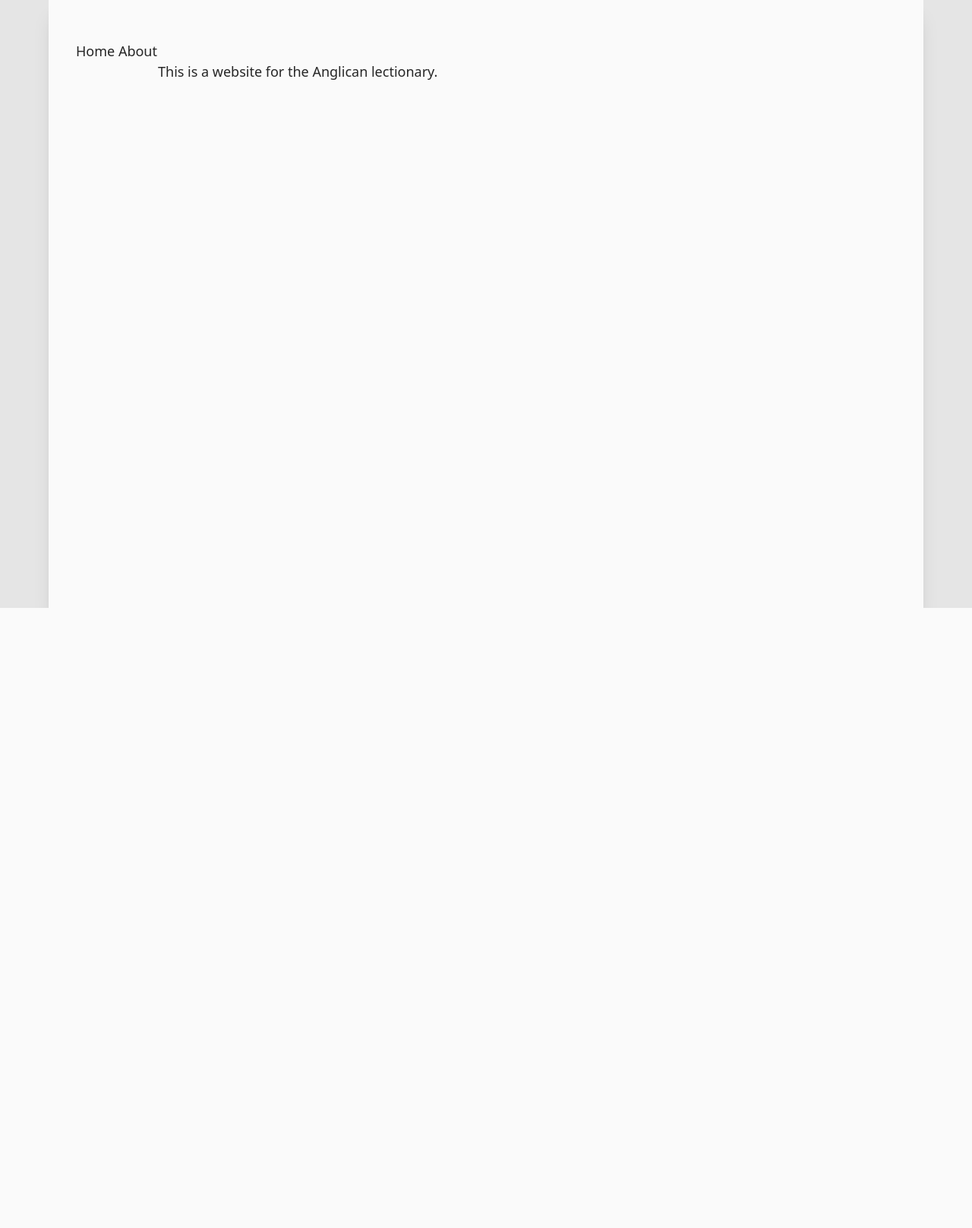
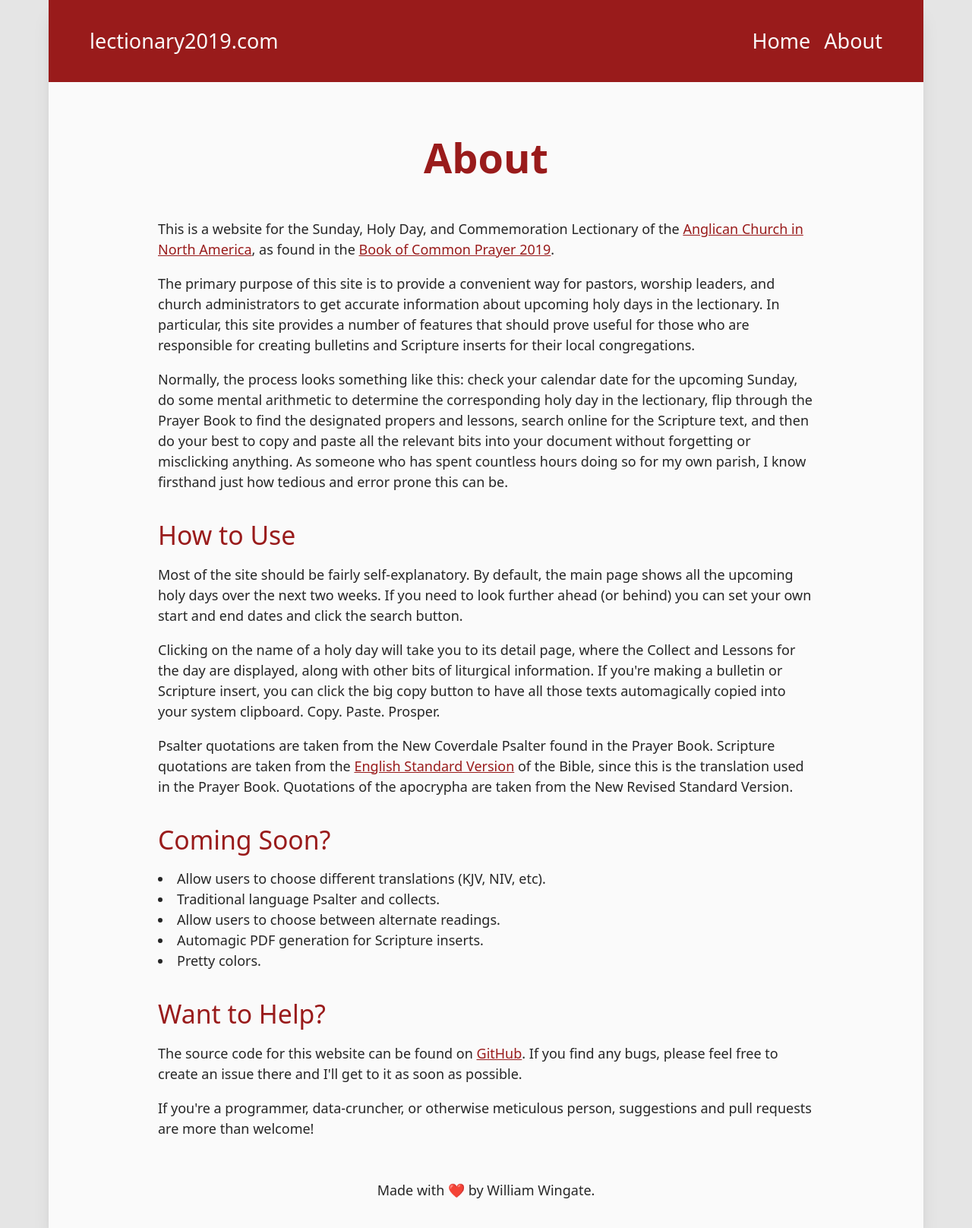
Before and after one commit to wtwingate/lectionary-django, a Django app: page /about/ in a window 1280 px wide. Shown: the whole page at 76% size. Before the commit the page ends 800 px from the top, so only its background shows below. Run offline with Django 5.2, Linux system fonts and the light colour scheme.

Commit message:
Write copy for About page

```diff
--- a/lectionary/templates/lectionary/about.html
+++ b/lectionary/templates/lectionary/about.html
@@ -1,2 +1,68 @@
 {% extends "lectionary/base.html" %}
-{% block content %}<p>This is a website for the Anglican lectionary.</p>{% endblock %}
+{% block content %}
+    <h1 class="mb-12 mt-16 text-center text-5xl font-semibold text-red-800">About</h1>
+    <p class="my-4">
+        This is a website for the Sunday, Holy Day, and Commemoration Lectionary of
+        the
+        <a class="text-red-800 underline" href="https://anglicanchurch.net/">Anglican Church in North America</a>, as found in the
+        <a class="text-red-800 underline"
+           href="https://bcp2019.anglicanchurch.net/">Book of Common Prayer 2019</a>.
+    </p>
+    <p class="my-4">
+        The primary purpose of this site is to provide a convenient way for pastors,
+        worship leaders, and church administrators to get accurate information about
+        upcoming holy days in the lectionary. In particular, this site provides a
+        number of features that should prove useful for those who are responsible
+        for creating bulletins and Scripture inserts for their local congregations.
+    </p>
+    <p class="my-4">
+        Normally, the process looks something like this: check your calendar date
+        for the upcoming Sunday, do some mental arithmetic to determine the
+        corresponding holy day in the lectionary, flip through the Prayer Book to
+        find the designated propers and lessons, search online for the Scripture
+        text, and then do your best to copy and paste all the relevant bits into
+        your document without forgetting or misclicking anything. As someone who has
+        spent countless hours doing so for my own parish, I know firsthand just how
+        tedious and error prone this can be.
+    </p>
+    <h2 class="mb-4 mt-8 text-3xl text-red-800">How to Use</h2>
+    <p class="my-4">
+        Most of the site should be fairly self-explanatory. By default, the main
+        page shows all the upcoming holy days over the next two weeks. If you need
+        to look further ahead (or behind) you can set your own start and end dates
+        and click the search button.
+    </p>
+    <p class="my-4">
+        Clicking on the name of a holy day will take you to its detail page, where
+        the Collect and Lessons for the day are displayed, along with other bits of
+        liturgical information. If you're making a bulletin or Scripture insert, you
+        can click the big copy button to have all those texts automagically copied
+        into your system clipboard. Copy. Paste. Prosper.
+    </p>
+    <p class="my-4">
+        Psalter quotations are taken from the New Coverdale Psalter found in the
+        Prayer Book. Scripture quotations are taken from the
+        <a class="text-red-800 underline" href="https://www.esv.org/">English Standard Version</a>
+        of the Bible, since this is the translation used in the Prayer Book.
+        Quotations of the apocrypha are taken from the New Revised Standard Version.
+    </p>
+    <h2 class="mb-4 mt-8 text-3xl text-red-800">Coming Soon?</h2>
+    <ul>
+        <li class="list-inside list-disc">Allow users to choose different translations (KJV, NIV, etc).</li>
+        <li class="list-inside list-disc">Traditional language Psalter and collects.</li>
+        <li class="list-inside list-disc">Allow users to choose between alternate readings.</li>
+        <li class="list-inside list-disc">Automagic PDF generation for Scripture inserts.</li>
+        <li class="list-inside list-disc">Pretty colors.</li>
+    </ul>
+    <h2 class="mb-4 mt-8 text-3xl text-red-800">Want to Help?</h2>
+    <p class="my-4">
+        The source code for this website can be found on
+        <a class="text-red-800 underline"
+           href="https://github.com/wtwingate/lectionary">GitHub</a>. If you find any bugs, please feel free to create an issue there and I'll
+        get to it as soon as possible.
+    </p>
+    <p class="my-4">
+        If you're a programmer, data-cruncher, or otherwise meticulous person,
+        suggestions and pull requests are more than welcome!
+    </p>
+{% endblock %}
--- a/lectionary/templates/lectionary/base.html
+++ b/lectionary/templates/lectionary/base.html
@@ -10,15 +10,19 @@
         </title>
     </head>
     <body class="bg-neutral-200">
-        <div class="mx-auto min-h-screen min-w-fit max-w-5xl bg-neutral-50 px-8 py-12 text-neutral-800 shadow-xl">
-            <header>
-                <a href="{% url 'index' %}">Home</a>
-                <a href="{% url 'about' %}">About</a>
+        <div class="mx-auto min-h-screen min-w-fit max-w-5xl bg-neutral-50 text-neutral-800 shadow-xl">
+            <header class="flex h-24 flex-row items-center justify-between bg-red-800 px-12 text-2xl text-neutral-50">
+                <a href="{% url 'index' %}">lectionary2019.com</a>
+                <span class="flex flex-row gap-4">
+                    <a href="{% url 'index' %}">Home</a>
+                    <a href="{% url 'about' %}">About</a>
+                </span>
             </header>
             <main class="mx-auto max-w-3xl">
                 {% block content %}{% endblock %}
             </main>
-            <footer>
+            <footer class="py-8">
+                <p class="text-center">Made with ❤️ by William Wingate.</p>
             </footer>
         </div>
     </body>
--- a/lectionary/templates/lectionary/index.html
+++ b/lectionary/templates/lectionary/index.html
@@ -1,7 +1,7 @@
 {% extends "lectionary/base.html" %}
 {% block title %}Lectionary{% endblock %}
 {% block content %}
-    <h1 class="my-12 text-center text-5xl font-semibold text-red-800">The Lectionary</h1>
+    <h1 class="mb-12 mt-16 text-center text-5xl font-semibold text-red-800">The Lectionary</h1>
     <form class="mx-auto my-12 max-w-full" method="GET">
         <div class="mx-auto my-8 flex max-w-72 flex-row items-center justify-between">
             <label class="text-xl italic text-red-800" for="start">Start</label>
@@ -17,7 +17,7 @@
                    id="end"
                    name="end" />
         </div>
-        <button class="mx-auto my-12 block max-w-fit bg-red-800 px-8 py-2 text-neutral-50 hover:bg-red-900"
+        <button class="mx-auto mb-16 mt-12 block max-w-fit bg-red-800 px-8 py-2 text-neutral-50 hover:bg-red-900"
                 type="submit">Search</button>
     </form>
     {% for item in lectionary %}
--- a/requirements.txt
+++ b/requirements.txt
@@ -27,4 +27,3 @@ sqlparse==0.5.1
 tqdm==4.66.4
 typing_extensions==4.12.2
 urllib3==2.2.2
-whitenoise==6.7.0
--- a/static/src/output.css
+++ b/static/src/output.css
@@ -22,7 +22,7 @@
 
 ::before,
 ::after {
-    --tw-content: "";
+  --tw-content: '';
 }
 
 /*
@@ -46,8 +46,7 @@ html,
   -o-tab-size: 4;
      tab-size: 4;
   /* 3 */
-    font-family: ui-sans-serif, system-ui, sans-serif, "Apple Color Emoji",
-        "Segoe UI Emoji", "Segoe UI Symbol", "Noto Color Emoji";
+  font-family: ui-sans-serif, system-ui, sans-serif, "Apple Color Emoji", "Segoe UI Emoji", "Segoe UI Symbol", "Noto Color Emoji";
   /* 4 */
   font-feature-settings: normal;
   /* 5 */
@@ -136,8 +135,7 @@ code,
 kbd,
 samp,
 pre {
-    font-family: ui-monospace, SFMono-Regular, Menlo, Monaco, Consolas,
-        "Liberation Mono", "Courier New", monospace;
+  font-family: ui-monospace, SFMono-Regular, Menlo, Monaco, Consolas, "Liberation Mono", "Courier New", monospace;
   /* 1 */
   font-feature-settings: normal;
   /* 2 */
@@ -238,9 +236,9 @@ select {
 */
 
 button,
-input:where([type="button"]),
-input:where([type="reset"]),
-input:where([type="submit"]) {
+input:where([type='button']),
+input:where([type='reset']),
+input:where([type='submit']) {
   -webkit-appearance: button;
   /* 1 */
   background-color: transparent;
@@ -287,7 +285,7 @@ Correct the cursor style of increment and decrement buttons in Safari.
 2. Correct the outline style in Safari.
 */
 
-[type="search"] {
+[type='search'] {
   -webkit-appearance: textfield;
   /* 1 */
   outline-offset: -2px;
@@ -380,8 +378,7 @@ textarea {
 2. Set the default placeholder color to the user's configured gray 400 color.
 */
 
-input::-moz-placeholder,
-textarea::-moz-placeholder {
+input::-moz-placeholder, textarea::-moz-placeholder {
   opacity: 1;
   /* 1 */
   color: #9ca3af;
@@ -449,9 +446,7 @@ video {
   display: none;
 }
 
-*,
-::before,
-::after {
+*, ::before, ::after {
   --tw-border-spacing-x: 0;
   --tw-border-spacing-y: 0;
   --tw-translate-x: 0;
@@ -578,6 +573,21 @@ video {
   margin-bottom: 2rem;
 }
 
+.my-4 {
+  margin-top: 1rem;
+  margin-bottom: 1rem;
+}
+
+.my-2 {
+  margin-top: 0.5rem;
+  margin-bottom: 0.5rem;
+}
+
+.my-6 {
+  margin-top: 1.5rem;
+  margin-bottom: 1.5rem;
+}
+
 .mb-1 {
   margin-bottom: 0.25rem;
 }
@@ -594,6 +604,22 @@ video {
   margin-top: 2rem;
 }
 
+.mb-12 {
+  margin-bottom: 3rem;
+}
+
+.mt-16 {
+  margin-top: 4rem;
+}
+
+.mb-16 {
+  margin-bottom: 4rem;
+}
+
+.mt-auto {
+  margin-top: auto;
+}
+
 .block {
   display: block;
 }
@@ -602,8 +628,20 @@ video {
   display: flex;
 }
 
+.h-12 {
+  height: 3rem;
+}
+
+.h-24 {
+  height: 6rem;
+}
+
 .min-h-screen {
   min-height: 100vh;
+}
+
+.w-full {
+  width: 100%;
 }
 
 .min-w-fit {
@@ -644,12 +682,28 @@ video {
   flex-direction: row;
 }
 
+.content-center {
+  align-content: center;
+}
+
 .items-center {
   align-items: center;
 }
 
+.justify-start {
+  justify-content: flex-start;
+}
+
 .justify-between {
   justify-content: space-between;
+}
+
+.gap-8 {
+  gap: 2rem;
+}
+
+.gap-4 {
+  gap: 1rem;
 }
 
 .text-balance {
@@ -709,6 +763,20 @@ video {
   padding-bottom: 0.5rem;
 }
 
+.px-12 {
+  padding-left: 3rem;
+  padding-right: 3rem;
+}
+
+.py-8 {
+  padding-top: 2rem;
+  padding-bottom: 2rem;
+}
+
+.pb-4 {
+  padding-bottom: 1rem;
+}
+
 .text-center {
   text-align: center;
 }
@@ -766,12 +834,9 @@ video {
 }
 
 .shadow-xl {
-    --tw-shadow: 0 20px 25px -5px rgb(0 0 0 / 0.1),
-        0 8px 10px -6px rgb(0 0 0 / 0.1);
-    --tw-shadow-colored: 0 20px 25px -5px var(--tw-shadow-color),
-        0 8px 10px -6px var(--tw-shadow-color);
-    box-shadow: var(--tw-ring-offset-shadow, 0 0 #0000),
-        var(--tw-ring-shadow, 0 0 #0000), var(--tw-shadow);
+  --tw-shadow: 0 20px 25px -5px rgb(0 0 0 / 0.1), 0 8px 10px -6px rgb(0 0 0 / 0.1);
+  --tw-shadow-colored: 0 20px 25px -5px var(--tw-shadow-color), 0 8px 10px -6px var(--tw-shadow-color);
+  box-shadow: var(--tw-ring-offset-shadow, 0 0 #0000), var(--tw-ring-shadow, 0 0 #0000), var(--tw-shadow);
 }
 
 html {
```
Lines whose indentation alone changed are shown as unchanged.
